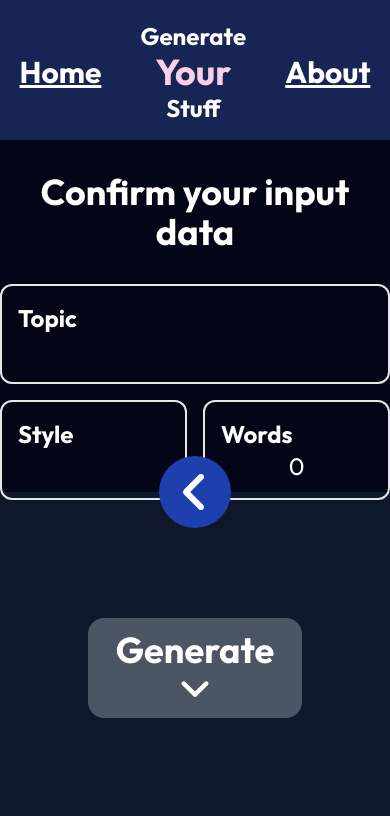
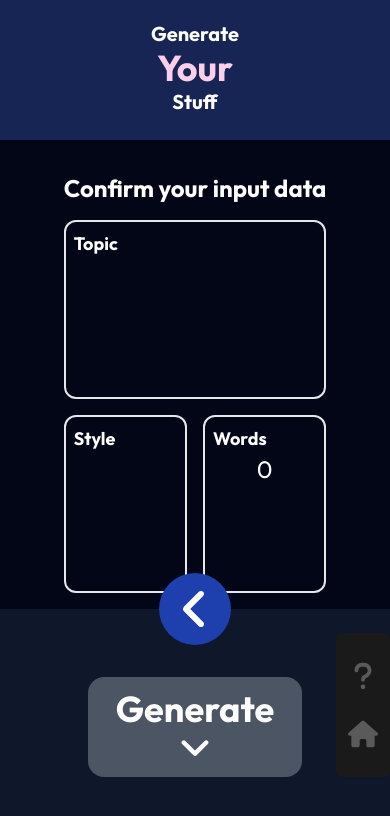
Before and after one commit to KariminK/stuff-generator, a React (Vite) app: page /confirm in a window 390 px wide. Shown: the top 816 px of the page. Built offline with nearby package versions, Linux system fonts and the light colour scheme.

Commit message:
mobile responsiveness added

```diff
--- a/src/Navbar.tsx
+++ b/src/Navbar.tsx
@@ -1,28 +1,43 @@
+import { FaHouse, FaQuestion } from "react-icons/fa6";
+import { Link } from "react-router-dom";
+
 const Navbar = () => {
   return (
     <nav className="bg-blue-950 sticky top-0 z-10 py-10 lg:py-5 text-3xl font-bold text-white font-outfit">
       <ul className="flex justify-around items-center max-w-5xl lg:max-w-xl mx-auto">
-        <li>
-          <a className="underline" href="/">
+        <li className="sm:hidden">
+          <Link to={"/"} className="underline">
             Home
-          </a>
+          </Link>
         </li>
         <li>
-          <p className="text-center text-xl lg:text-2xl flex flex-wrap items-end justify-center lg:flex-col lg:items-center">
+          <p className="text-center text-xl lg:text-xl flex flex-wrap items-end justify-center lg:flex-col lg:items-center">
             <span>Generate</span>{" "}
             <span className="text-4xl lg:text-4xl text-pink-200">Your</span>
             <span className="w-full">Stuff</span>
           </p>
         </li>
-        <li>
-          <a
+        <li className="sm:hidden">
+          <Link
+            to={"https://youtu.be/dQw4w9WgXcQ?si=8GxU_ddjg-fhIrVw"}
             className="underline"
-            href="https://youtu.be/dQw4w9WgXcQ?si=8GxU_ddjg-fhIrVw"
           >
             About
-          </a>
+          </Link>
         </li>
       </ul>
+      <div className="fixed hidden sm:grid grid-rows-2 gap-7 bg-[#1a1a1a] py-7 px-3 rounded-md top-3/4 right-0">
+        <button>
+          <Link to={"https://youtu.be/dQw4w9WgXcQ?si=8GxU_ddjg-fhIrVw"}>
+            <FaQuestion color="#5a5a5a" />
+          </Link>
+        </button>
+        <button>
+          <Link to={"/"}>
+            <FaHouse color="#5a5a5a" />
+          </Link>
+        </button>
+      </div>
     </nav>
   );
 };
--- a/src/containers/LabeledContainer.tsx
+++ b/src/containers/LabeledContainer.tsx
@@ -9,8 +9,8 @@ type props = {
 
 const LabeledContainer = ({ children, label, styles, center }: props) => {
   return (
-    <div className={"border-2 rounded-xl p-4 " + styles}>
-      <p className="text-2xl font-bold">{label}</p>
+    <div className={"border-2 rounded-xl p-4 sm:p-2 " + styles}>
+      <p className="text-2xl sm:text-lg font-bold">{label}</p>
       <div className={"flex " + (center && "justify-center items-center")}>
         {children ?? "..."}
       </div>
--- a/src/form/FormInput.tsx
+++ b/src/form/FormInput.tsx
@@ -25,7 +25,7 @@ const FormInput = ({
         {label}
       </label>
       <input
-        className="bg-transparent border-2 border-white rounded-xl outline-none px-5 py-1 w-72 text-lg lg:text-xl"
+        className="bg-transparent border-2 border-white rounded-xl outline-none px-5 py-1 w-72 text-lg sm:text-md sm:w-64"
         type={type}
         name={name}
         id={id}
--- a/src/pages/Confirm.tsx
+++ b/src/pages/Confirm.tsx
@@ -8,8 +8,8 @@ const Confirm = () => {
   const { data }: { data: data } = useOutletContext();
   return (
     <>
-      <main className="grid grid-cols-2 lg:grid-cols-1 lg:grid-rows-2 relative">
-        <Container styles="bg-slate-900 lg:row-start-2 ">
+      <main className="grid grid-cols-2 lg:grid-cols-1 lg:grid-rows-3 relative">
+        <Container styles="bg-slate-900 lg:row-start-3 ">
           <Link
             to={"./generate"}
             className="flex flex-col justify-center items-center text-4xl font-outfit font-bold bg-gray-600 hover:bg-gray-500 py-3 px-7 rounded-2xl"
@@ -20,16 +20,16 @@ const Confirm = () => {
         </Container>
         <Link
           to={"/"}
-          className="absolute left-1/2 top-1/2 -translate-x-1/2 -translate-y-1/2 text-5xl bg-blue-800 hover:bg-blue-700 rounded-full p-3"
+          className="absolute left-1/2 top-1/2 lg:top-2/3 -translate-x-1/2 -translate-y-1/2 text-5xl bg-blue-800 hover:bg-blue-700 rounded-full p-3"
         >
           <FaAngleLeft />
         </Link>
-        <Container styles="font-outfit lg:row-start-1">
-          <div>
-            <h1 className="text-center text-4xl font-bold my-8">
+        <Container styles="font-outfit lg:row-start-1 lg:row-span-2 sm:block">
+          <div className="sm:h-full sm:flex sm:flex-col sm:p-4">
+            <h1 className="text-center sm:items text-4xl sm:text-2xl  font-bold my-8 sm:my-4">
               Confirm your input data
             </h1>
-            <section className="grid grid-cols-2 grid-rows-2 gap-4 max-w-xl h-96 lg:h-full lg:mb-10">
+            <section className="grid grid-cols-2 grid-rows-2 gap-4 max-w-xl h-96 lg:h-full  ">
               <LabeledContainer label="Topic" styles="col-span-2">
                 <p className="text-xl lg:text-2xl">{data.topic}</p>
               </LabeledContainer>
--- a/src/pages/Home.tsx
+++ b/src/pages/Home.tsx
@@ -11,10 +11,10 @@ const Home = () => {
   const { data, handlers }: OutletContext = useOutletContext();
 
   return (
-    <main className="grid grid-cols-2 lg:grid-cols-1 lg:grid-rows-2 relative">
-      <Container styles=" font-outfit">
+    <main className="grid grid-cols-2 lg:grid-cols-1 lg:grid-rows-3 relative">
+      <Container styles=" font-outfit lg:row-span-2">
         <div>
-          <h1 className="text-5xl lg:text-6xl font-extrabold mt-20 lg:mt-5">
+          <h1 className="text-5xl sm:text-4xl lg:mt-5  sm:text-center  font-extrabold mt-20 ">
             Enter your idea
           </h1>
           <form onSubmit={(e) => handlers.formSubmitHandler(e)}>
@@ -23,14 +23,14 @@ const Home = () => {
               type="text"
               id="topic"
               name="topic"
-              styles="my-10 ml-20"
+              styles="my-10 sm:my-3 ml-20"
               value={data.topic}
               onChange={handlers.changeTopicHandler}
             />
             <FormSelect
               label="Style"
               id="style"
-              styles="my-10"
+              styles="my-10 sm:my-3"
               options={styleOptions}
               selected={data.style}
               onChange={handlers.changeStyleHandler}
@@ -40,13 +40,13 @@ const Home = () => {
               type="number"
               id="words-amount"
               name="words-amount"
-              styles="my-10 ml-20"
+              styles="my-10 sm:my-3 ml-20"
               value={data.wordNumber}
               onChange={handlers.changeWordNumber}
             />
             <button
               type="submit"
-              className="absolute left-1/2 top-1/2 -translate-x-1/2 -translate-y-1/2 text-5xl bg-blue-800 hover:bg-blue-700 rounded-full p-3"
+              className="absolute left-1/2 top-1/2 -translate-x-1/2 -translate-y-1/2 lg:top-2/3 text-5xl bg-blue-800 hover:bg-blue-700 rounded-full p-3"
             >
               <FaAngleRight />
             </button>
```
